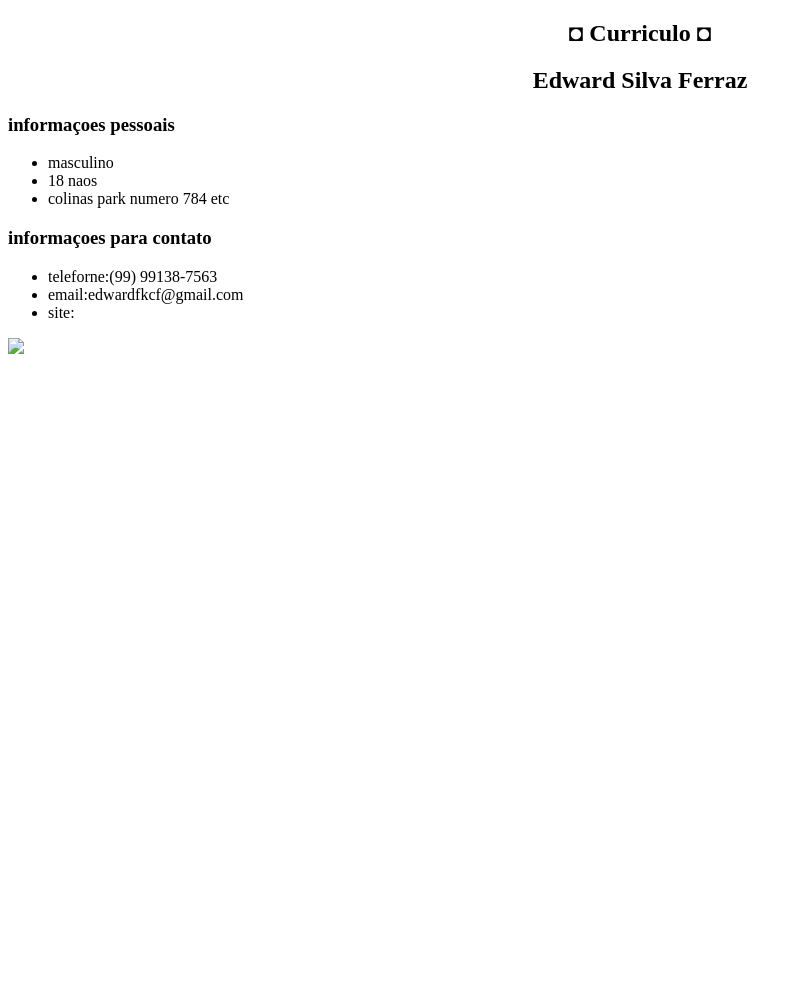
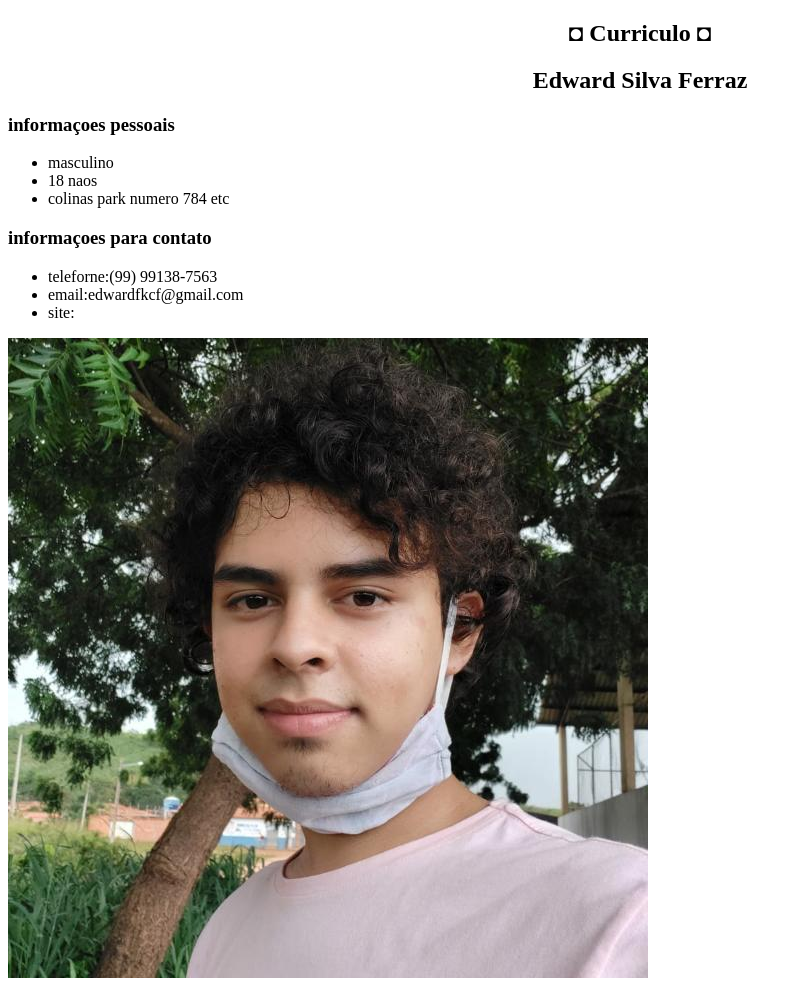
Before and after one commit to edwardfks/edwardfks.github.io, a plain HTML site: page index.html in a window 1280 px wide. Shown: the whole page, without its empty margins (0-802 px from the left). Before the commit the page ends 800 px from the top, so only its background shows below. Drawn offline with Linux system fonts and the light colour scheme.

Commit message:
Update index.html

```diff
--- a/index.html
+++ b/index.html
@@ -31,7 +31,7 @@
   </section>
 
 
-  <img src="curriulo.jpg">
+  <img src="https://raw.githubusercontent.com/edwardfks/edwardfks.github.io/main/curriculo.jpg">
 
 
 
```
